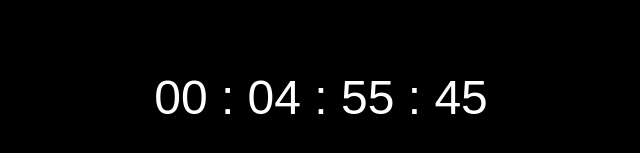
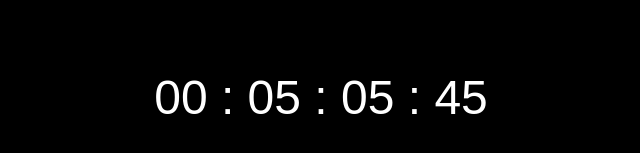
Before and after one commit to SayatMM/timer_4_Aimirosh, a plain HTML site: page index.html in a window 1280 px wide. Shown: the part 303-456 px from the top of the page, 319-959 px from the left. Drawn offline with Linux system fonts and the light colour scheme.

Commit message:
Update index.html

```diff
--- a/index.html
+++ b/index.html
@@ -3,7 +3,7 @@
 <head>
     <meta charset="UTF-8">
     <meta name="viewport" content="width=device-width, initial-scale=1.0">
-    <title>Таймер и видео</title>
+    <title>For you, A❤</title>
     <style>
         body {
             margin: 0;
@@ -60,7 +60,7 @@
 
     <script>
         // Задайте точную дату и время, до которого идет отсчет (например, 2025-01-20 12:00:00)
-        const targetDate = new Date("2025-01-20T22:55:00").getTime();
+        const targetDate = new Date("2025-01-20T23:05:00").getTime();
 
         // Функция для обновления таймера
 function updateTimer() {
```
